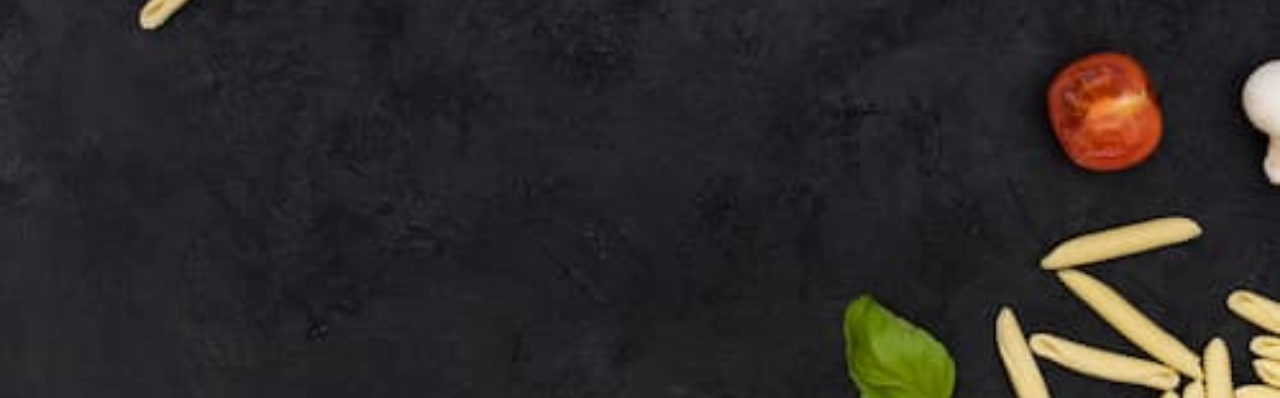
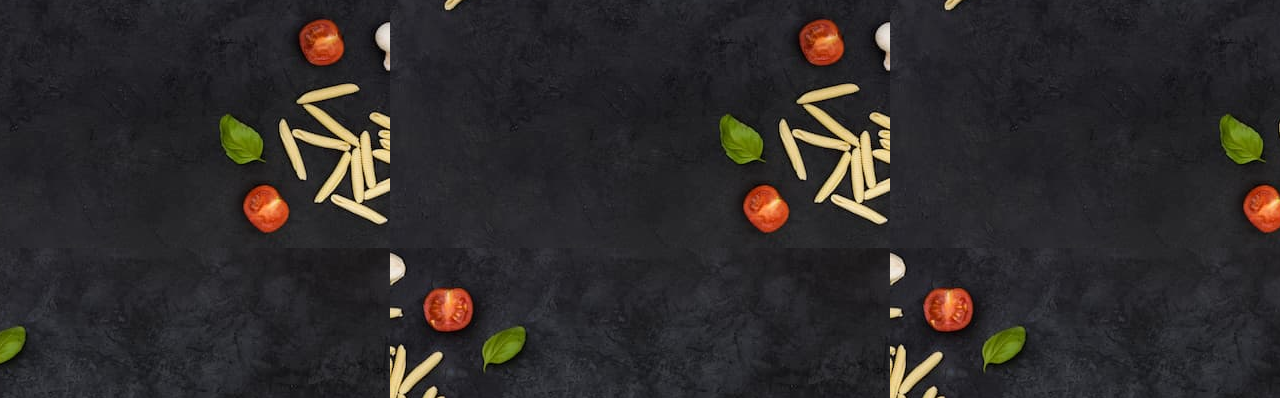
Before and after one commit to Phinnybelle/FoodAPI, a plain HTML site: page index.html in a window 1280 px wide. Shown: the part 402-800 px from the top of the page. Drawn offline with nearby package versions, Linux system fonts and the light colour scheme.

Commit message:
resized bg

```diff
--- a/index.html
+++ b/index.html
@@ -6,7 +6,7 @@
     <title>Flavor Hunt</title>
         <script src="https://cdn.jsdelivr.net/npm/@tailwindcss/browser@4"></script>
 </head>
-<body class="h-screen bg-cover bg-center" style="background-image: url('background2.jpg');">
+<body class="h-screen bg-center bg-center" style="background-image: url('background2.jpg');">
     <header class="border-b text-white">
         <div id="header" class="flex flex-col justify-center items-center">
             <img src="icon.png" alt="" class="w-32 h-32 rounded-full object-contain">
```
